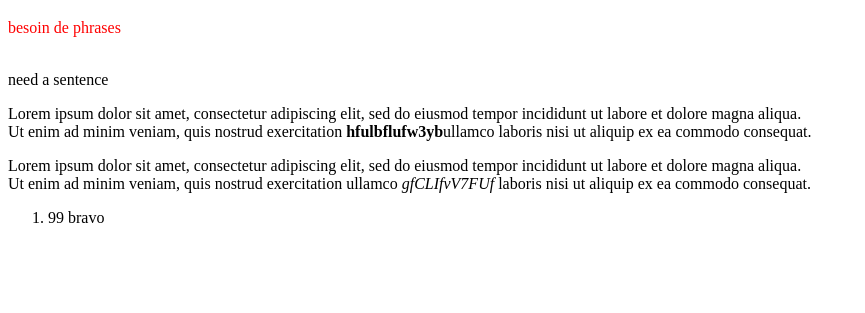
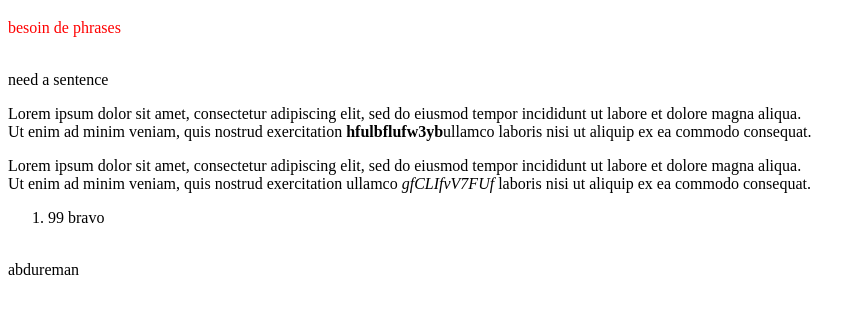
Before and after one commit to rehman092/practisec-html, a plain HTML site: page index.html in a window 1280 px wide. Shown: the part 61-374 px from the top of the page, without its empty margins (0-865 px from the left). Drawn offline with Linux system fonts and the light colour scheme.

Commit message:
create div with text abdureman

```diff
--- a/index.html
+++ b/index.html
@@ -15,6 +15,6 @@
          <li>99 bravo</li>
      </ol>
      <img src="" alt="">
-
+     <div>abdureman</div>
 </body>
 </html>
```
